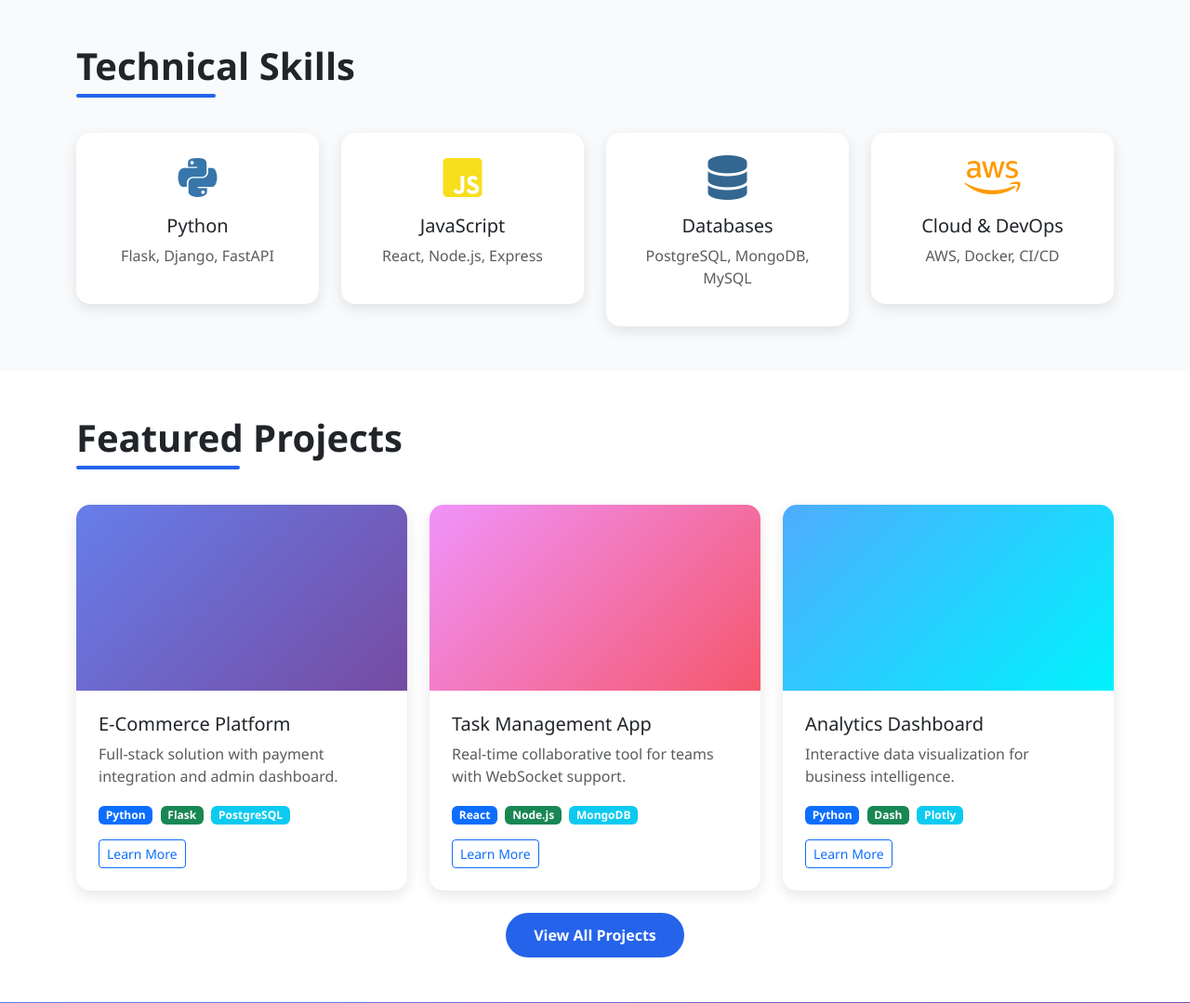
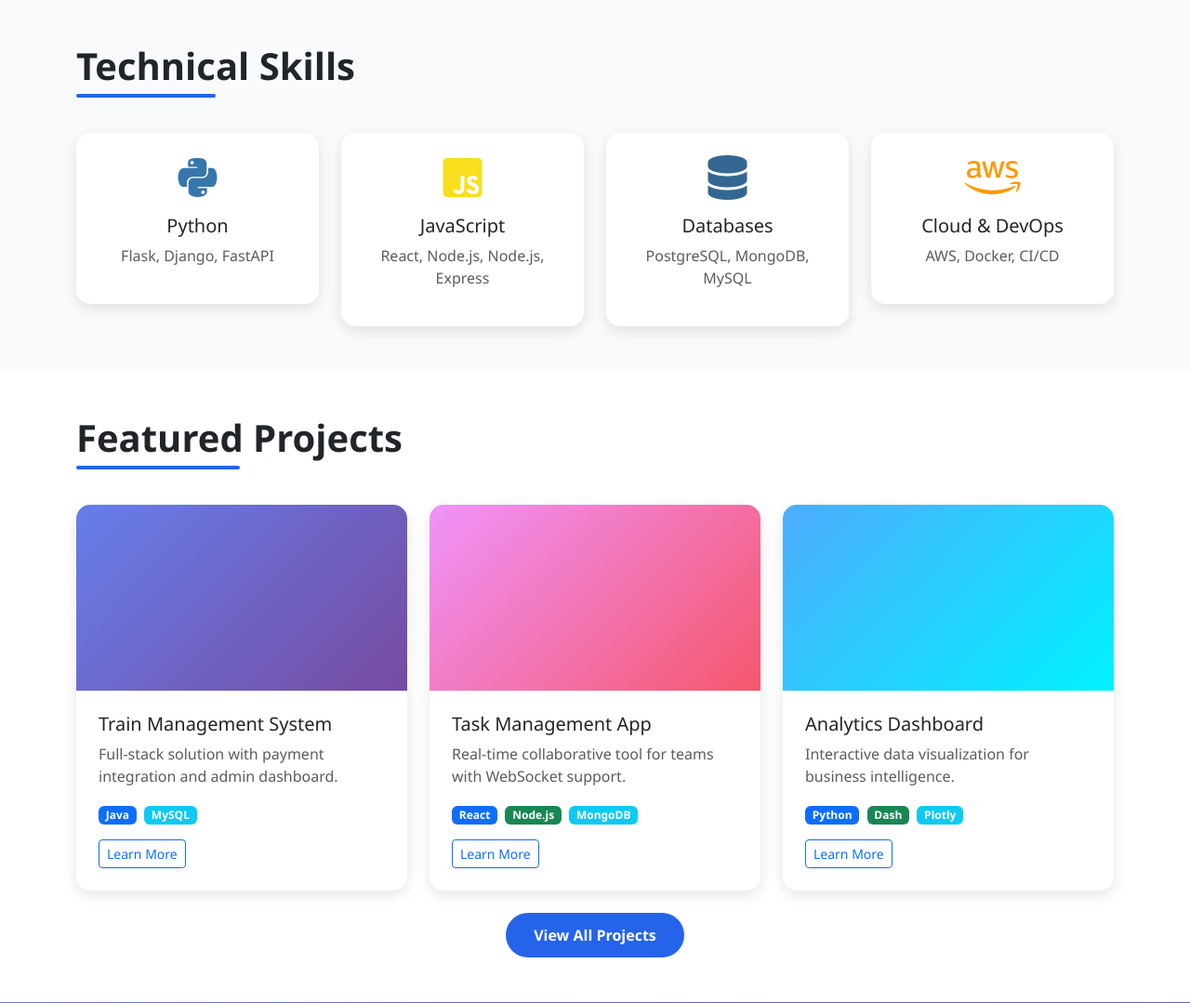
Before and after one commit to hanzala-44/my-portfolio, a Flask app: page / in a window 1280 px wide. Shown: the part 879-1958 px from the top of the page at 93% size. Run offline with Flask 3, Linux system fonts and the light colour scheme.

Commit message:
Updated portfolio with new projects and bug fixes

```diff
--- a/templates/index.html
+++ b/templates/index.html
@@ -44,7 +44,7 @@
                 <div class="custom-card text-center p-4 bg-white">
                     <i class="fab fa-js-square" style="font-size: 3rem; color: #f7df1e; margin-bottom: 1rem;"></i>
                     <h5>JavaScript</h5>
-                    <p class="text-muted">React, Node.js, Express</p>
+                    <p class="text-muted">React, Node.js, Node.js, Express</p>
                 </div>
             </div>
             <div class="col-md-3 col-sm-6">
@@ -74,12 +74,11 @@
                 <div class="custom-card bg-white">
                     <div style="height: 200px; background: linear-gradient(135deg, #667eea 0%, #764ba2 100%);"></div>
                     <div class="p-4">
-                        <h5>E-Commerce Platform</h5>
+                        <h5>Train Management System </h5>
                         <p class="text-muted">Full-stack solution with payment integration and admin dashboard.</p>
                         <div class="mb-3">
-                            <span class="badge bg-primary me-1">Python</span>
-                            <span class="badge bg-success me-1">Flask</span>
-                            <span class="badge bg-info">PostgreSQL</span>
+                            <span class="badge bg-primary me-1">Java</span>
+                            <span class="badge bg-info">MySQL</span>
                         </div>
                         <a href="{{ url_for('projects') }}" class="btn btn-sm btn-outline-primary">Learn More</a>
                     </div>
```
